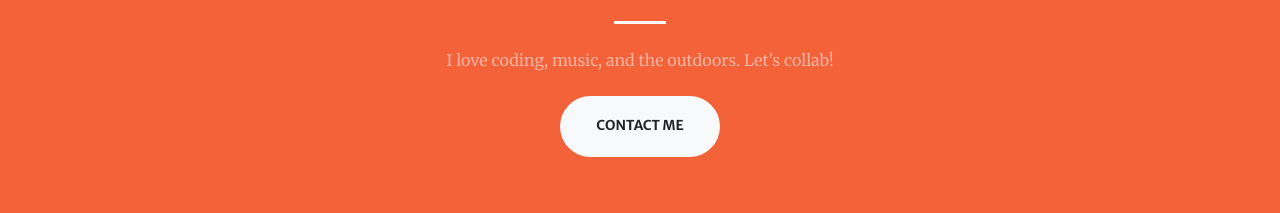
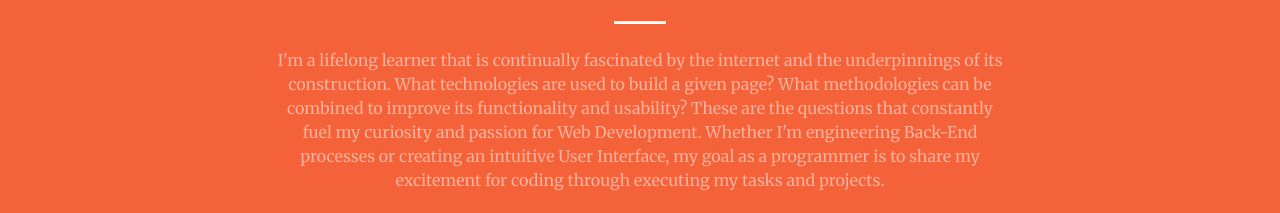
Before and after one commit to jasonklee89/Bootstrap-Portfolio, a website with bundled scripts: page index.html in a window 1280 px wide. Shown: the part 969-1182 px from the top of the page. Built offline with nearby package versions, Linux system fonts and the light colour scheme.

Commit message:
updated about summary

```diff
--- a/index.html
+++ b/index.html
@@ -78,7 +78,13 @@
         <div class="col-lg-8 text-center">
           <h2 class="text-white mt-0">jasonLee</h2>
           <hr class="divider light my-4">
-          <p class="text-white-50 mb-4">I love coding, music, and the outdoors. Let's collab!</p>
+          <p class="text-white-50 mb-4">I'm a lifelong learner that is continually fascinated by the internet and the
+            underpinnings of its construction. What technologies are used to build a given page? What methodologies can
+            be combined to improve its functionality and usability?
+
+            These are the questions that constantly fuel my curiosity and passion for Web Development. Whether I'm
+            engineering Back-End processes or creating an intuitive User Interface, my goal as a programmer is to share
+            my excitement for coding through executing my tasks and projects.</p>
           <a class="btn btn-light btn-xl js-scroll-trigger" href="#contact">contact me</a>
         </div>
       </div>
```
Lines whose indentation alone changed are shown as unchanged.
